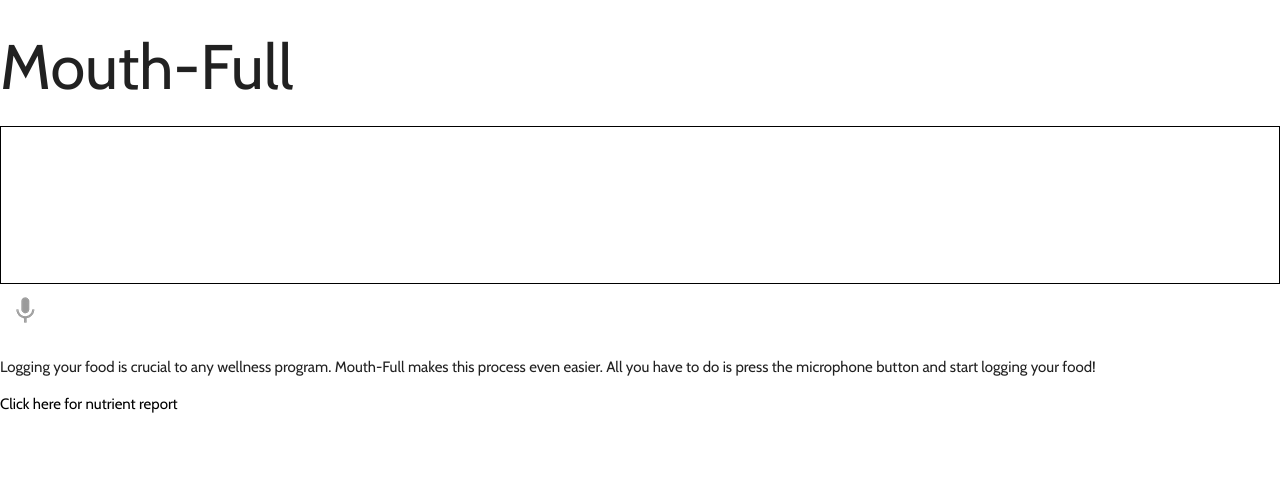
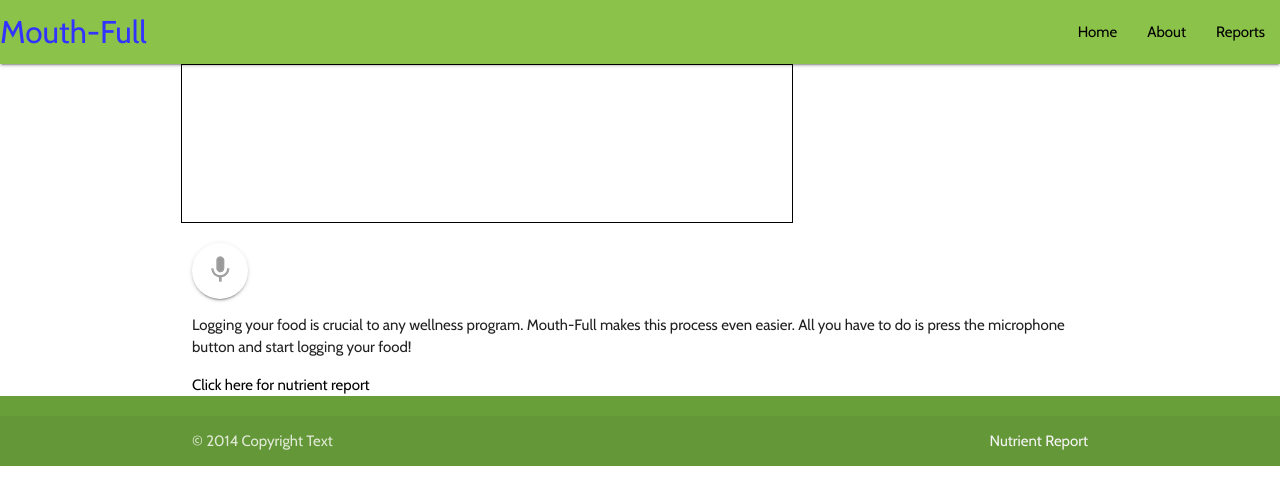
Before and after one commit to MountainCoder19/Q1-project, a plain HTML site: page main.html in a window 1280 px wide. Drawn offline with nearby package versions, Linux system fonts and the light colour scheme.

Commit message:
materialized mostly

```diff
--- a/css/styles.css
+++ b/css/styles.css
@@ -98,18 +98,14 @@ margin: 0;
    opacity: 0.7;
    height: 50vh;
    margin:25vh 0;
-   width: 100%;
    display:block;
  }
 
- .inner_text_box {
+ /*.inner_text_box {
    box-sizing:border-box;
-   font-size: 64px;
-   height: 35vh;
-   text-align: center;
-   padding-top: 1em;
-   margin:10px;
- }
+
+
+ }*/
 
 .get-started-btn {
   background-color: #F0972E;
--- a/main.html
+++ b/main.html
@@ -6,27 +6,42 @@
   <title>Voice Command Food Log</title>
   <link href="http://fonts.googleapis.com/icon?family=Material+Icons" rel="stylesheet">
   <!--Import materialize.css-->
-      <link type="text/css" rel="stylesheet" href="materialize/css/materialize.min.css"  media="screen,projection"/>
+  <link type="text/css" rel="stylesheet" href="materialize/css/materialize.min.css" media="screen,projection" />
 
   <!--Let browser know website is optimized for mobile-->
-      <meta name="viewport" content="width=device-width, initial-scale=1.0"/>
+  <meta name="viewport" content="width=device-width, initial-scale=1.0" />
   <link rel="stylesheet" href="css/styles.css">
   <link href="https://fonts.googleapis.com/css?family=Cabin|Yanone+Kaffeesatz" rel="stylesheet">
 </head>
 
 <body>
   <header>
-  <h1> Mouth-Full</h1>
+    <nav>
+      <div class="nav-wrapper light-green <darken-2></darken-2>">
+        <a href="main.html" class="brand-logo">Mouth-Full</a>
+        <ul id="nav-mobile" class="right hide-on-med-and-down">
+          <li><a href="index.html">Home</a></li>
+          <li><a href="#">About</a></li>
+          <li><a href="nutrients.html">Reports</a></li>
+        </ul>
+      </div>
+    </nav>
   </header>
 
   <main>
-  <div id="speechContainer">
+    <div class="container">
+      <div class="row">
+
+        <div class = "col s12 m8 offset -m4" id="speechContainer">
           <canvas id="analyser"></canvas>
           <span class="inputs final" id="final_span"></span>
           <span class="inputs interim" id="interim_span"></span>
         </div>
 
-  <button id="start_button" type="submit" onclick="toggleStartStop()">
+      </div>
+
+
+      <button id="start_button" type="submit" onclick="toggleStartStop()" class="btn btn-floating btn-large pulse">
   <img id="start_img" src="images/mic.gif" alt="Start">
   </button>
 
@@ -35,17 +50,23 @@
       <!-- Results Area -->
       <div id="table">
       </div>
-  <table id= "report">
+      <table id="report" class = "striped">
       </table>
       <div id="button-area">
       </div>
 
       <p>Logging your food is crucial to any wellness program. Mouth-Full makes this process even easier. All you have to do is press the microphone button and start logging your food!</p>
 
-  <a href = "nutrients.html"> Click here for nutrient report</a>
-
+      <a href="nutrients.html"> Click here for nutrient report</a>
+    </div>
   </main>
-<footer>
+  <footer class="page-footer light-green darken-2">
+         <div class="footer-copyright">
+           <div class="container">
+           © 2014 Copyright Text
+           <a class="grey-text text-lighten-4 right" href="nutrients.html">Nutrient Report</a>
+           </div>
+         </div>
        </footer>
 
   <!--Import jQuery before materialize.js-->
```
Also changed, not shown: index.html (+4 -4 lines), nutrients.html (+22 -0 lines). Lines whose indentation alone changed are shown as unchanged.
